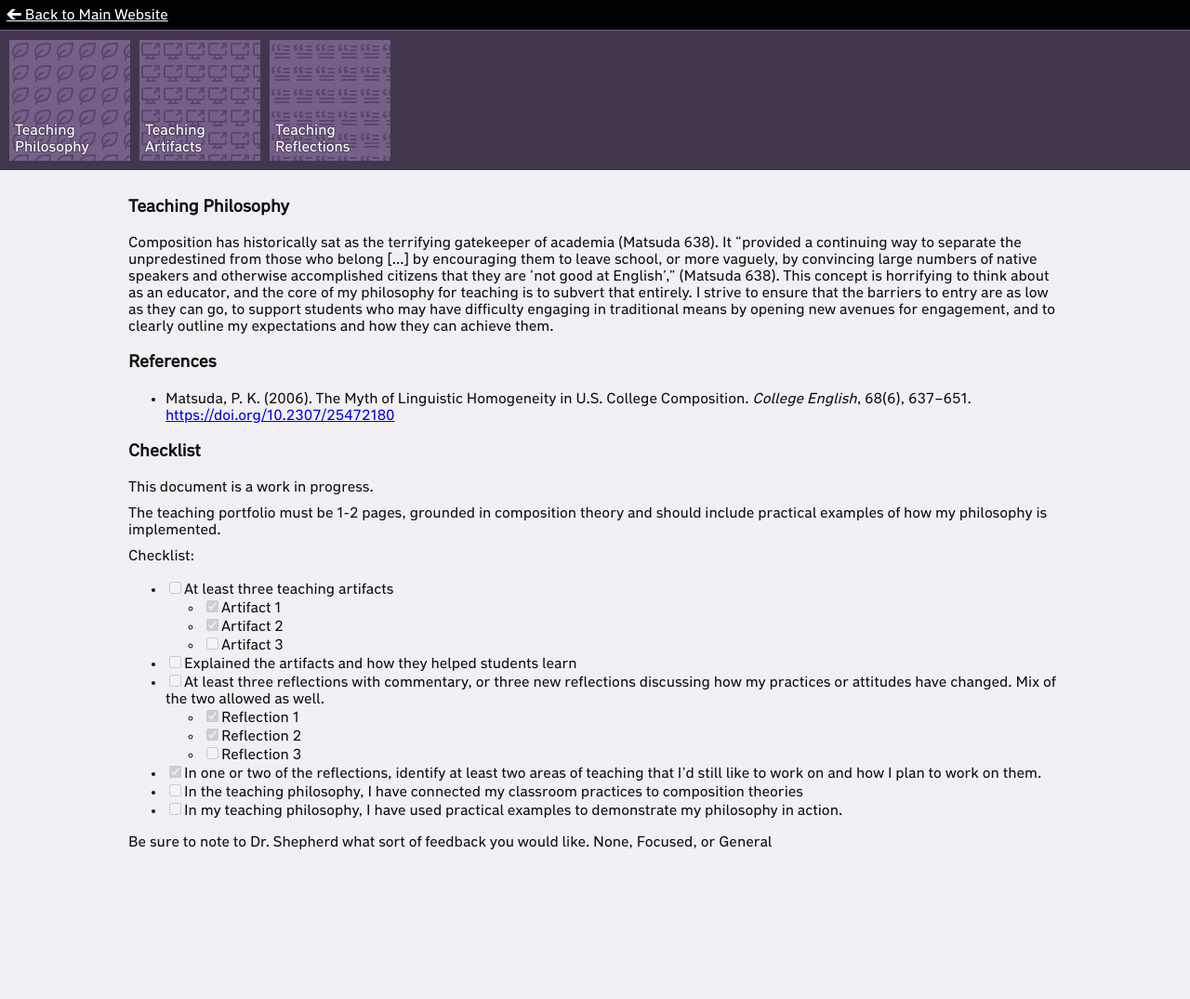
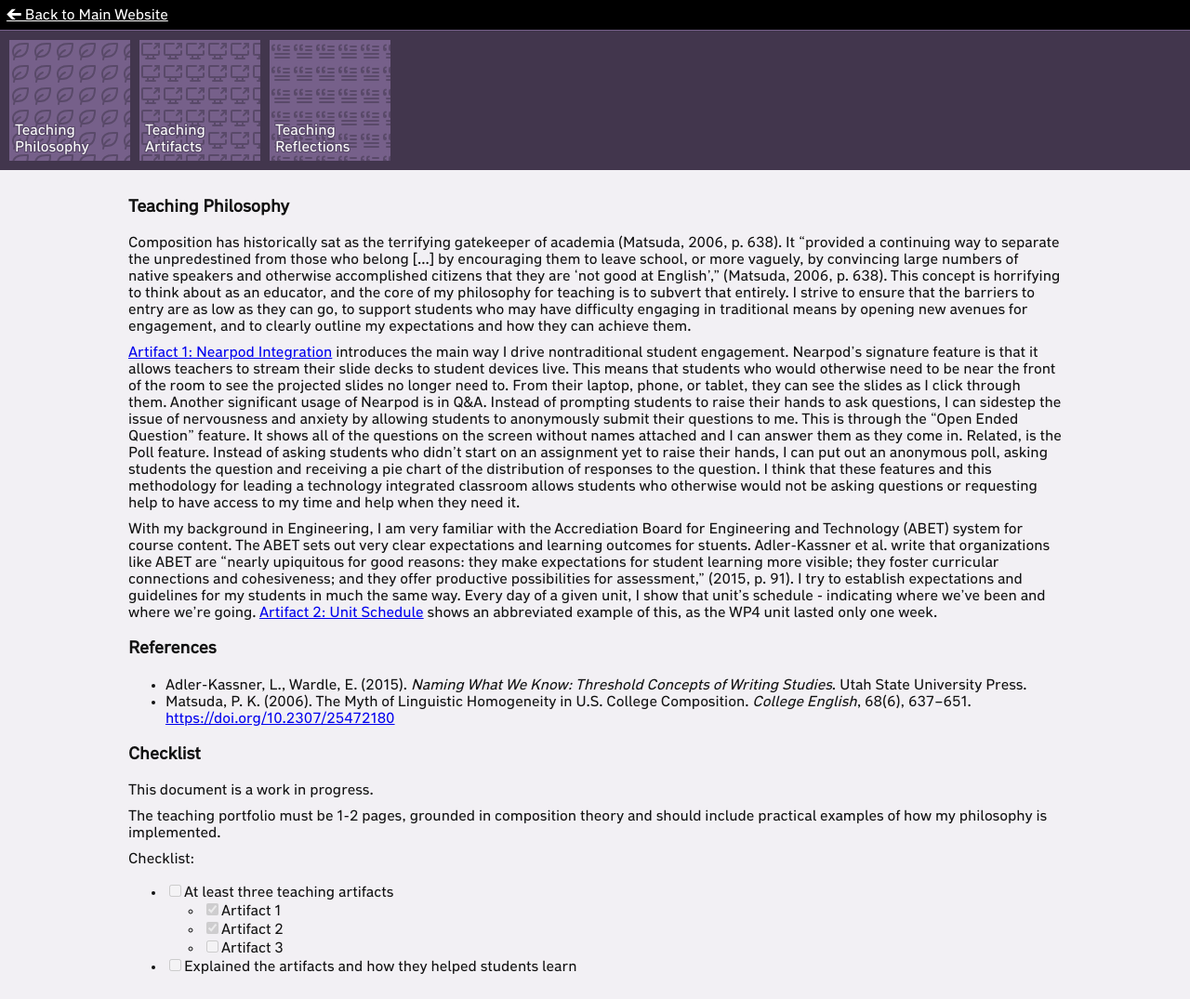
Before and after one commit to reneeverly/reneeverly.github.io, a Jekyll site: the page built from edu/phi/index.md, in a window 1280 px wide. Shown: the whole page at 93% size. Built offline with Jekyll 4.4.1, drawn with Linux system fonts in a browser that asks for light colours; our own code applies the rules of GitHub Pages for plain Markdown files.

Commit message:
Further teaching portfolio shenanigans

```diff
--- a/edu/phi/index.md
+++ b/edu/phi/index.md
@@ -4,12 +4,15 @@ layout: muicontent
 
 # Teaching Philosophy
 
-Composition has historically sat as the terrifying gatekeeper of academia (Matsuda 638).  It "provided a continuing way to separate the unpredestined from those who belong [...] by encouraging them to leave school, or more vaguely, by convincing large numbers of native speakers and otherwise accomplished citizens that they are 'not good at English'," (Matsuda 638).  This concept is horrifying to think about as an educator, and the core of my philosophy for teaching is to subvert that entirely.  I strive to ensure that the barriers to entry are as low as they can go, to support students who may have difficulty engaging in traditional means by opening new avenues for engagement, and to clearly outline my expectations and how they can achieve them.
+Composition has historically sat as the terrifying gatekeeper of academia (Matsuda, 2006, p. 638).  It "provided a continuing way to separate the unpredestined from those who belong [...] by encouraging them to leave school, or more vaguely, by convincing large numbers of native speakers and otherwise accomplished citizens that they are 'not good at English'," (Matsuda, 2006, p. 638).  This concept is horrifying to think about as an educator, and the core of my philosophy for teaching is to subvert that entirely.  I strive to ensure that the barriers to entry are as low as they can go, to support students who may have difficulty engaging in traditional means by opening new avenues for engagement, and to clearly outline my expectations and how they can achieve them.
 
+[Artifact 1: Nearpod Integration](artifacts.html#artifact-1-nearpod-integration) introduces the main way I drive nontraditional student engagement.  Nearpod's signature feature is that it allows teachers to stream their slide decks to student devices live.  This means that students who would otherwise need to be near the front of the room to see the projected slides no longer need to.  From their laptop, phone, or tablet, they can see the slides as I click through them.  Another significant usage of Nearpod is in Q&amp;A.  Instead of prompting students to raise their hands to ask questions, I can sidestep the issue of nervousness and anxiety by allowing students to anonymously submit their questions to me.  This is through the "Open Ended Question" feature.  It shows all of the questions on the screen without names attached and I can answer them as they come in.  Related, is the Poll feature.  Instead of asking students who didn't start on an assignment yet to raise their hands, I can put out an anonymous poll, asking students the question and receiving a pie chart of the distribution of responses to the question.  I think that these features and this methodology for leading a technology integrated classroom allows students who otherwise would not be asking questions or requesting help to have access to my time and help when they need it.
 
+With my background in Engineering, I am very familiar with the Accrediation Board for Engineering and Technology (ABET) system for course content.  The ABET sets out very clear expectations and learning outcomes for stuents.  Adler-Kassner et al. write that organizations like ABET are "nearly upiquitous for good reasons: they make expectations for student learning more visible; they foster curricular connections and cohesiveness; and they offer productive possibilities for assessment," (2015, p. 91).  I try to establish expectations and guidelines for my students in much the same way.  Every day of a given unit, I show that unit's schedule - indicating where we've been and where we're going.  [Artifact 2: Unit Schedule](artifacts.html#artifact-2-unit-schedule) shows an abbreviated example of this, as the WP4 unit lasted only one week.
 
 # References
 
+* Adler-Kassner, L., Wardle, E. (2015).  <i>Naming What We Know: Threshold Concepts of Writing Studies</i>. Utah State University Press.
 * Matsuda, P. K. (2006). The Myth of Linguistic Homogeneity in U.S. College Composition. <i>College English</i>, 68(6), 637–651. [https://doi.org/10.2307/25472180](https://doi.org/10.2307/25472180)
 
 # Checklist
@@ -24,12 +27,3 @@ Checklist:
   * [x] Artifact 2
   * [ ] Artifact 3
 * [ ] Explained the artifacts and how they helped students learn
-* [ ] At least three reflections with commentary, or three new reflections discussing how my practices or attitudes have changed.  Mix of the two allowed as well.
-  * [x] Reflection 1
-  * [x] Reflection 2
-  * [ ] Reflection 3
-* [x] In one or two of the reflections, identify at least two areas of teaching that I'd still like to work on and how I plan to work on them.
-* [ ] In the teaching philosophy, I have connected my classroom practices to composition theories
-* [ ] In my teaching philosophy, I have used practical examples to demonstrate my philosophy in action.
-
-Be sure to note to Dr. Shepherd what sort of feedback you would like.  None, Focused, or General
```
Also changed, not shown: edu/phi/artifacts.md (+1 -1 lines), edu/phi/reflections.md (+6 -0 lines).
